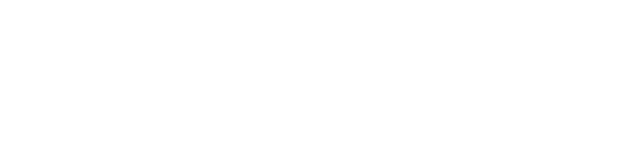
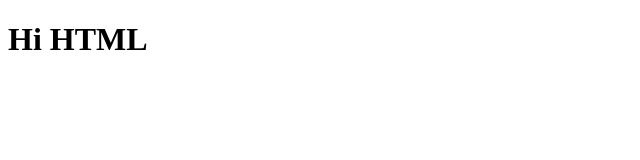
Before and after one commit to karan-gangave/Notes, a plain HTML site: page home.html in a window 1280 px wide. Shown: the whole page, without its empty margins (0-640 px from the left). Drawn offline with Linux system fonts and the light colour scheme.

Commit message:
Update home.html

```diff
--- a/home.html
+++ b/home.html
@@ -6,6 +6,6 @@
     <title>Document</title>
 </head>
 <body>
-
+    <h1> Hi HTML
 </body>
 </html>
```
